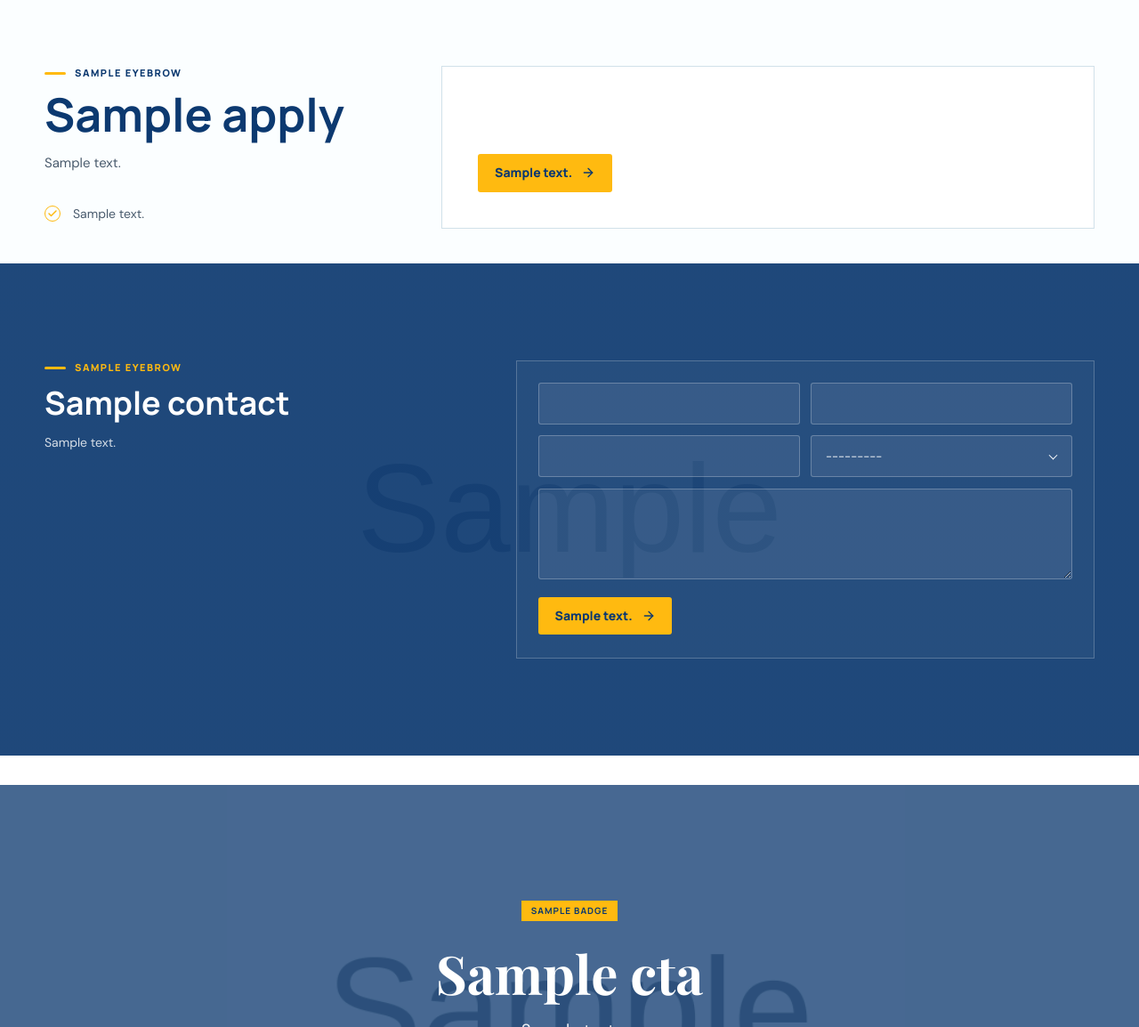
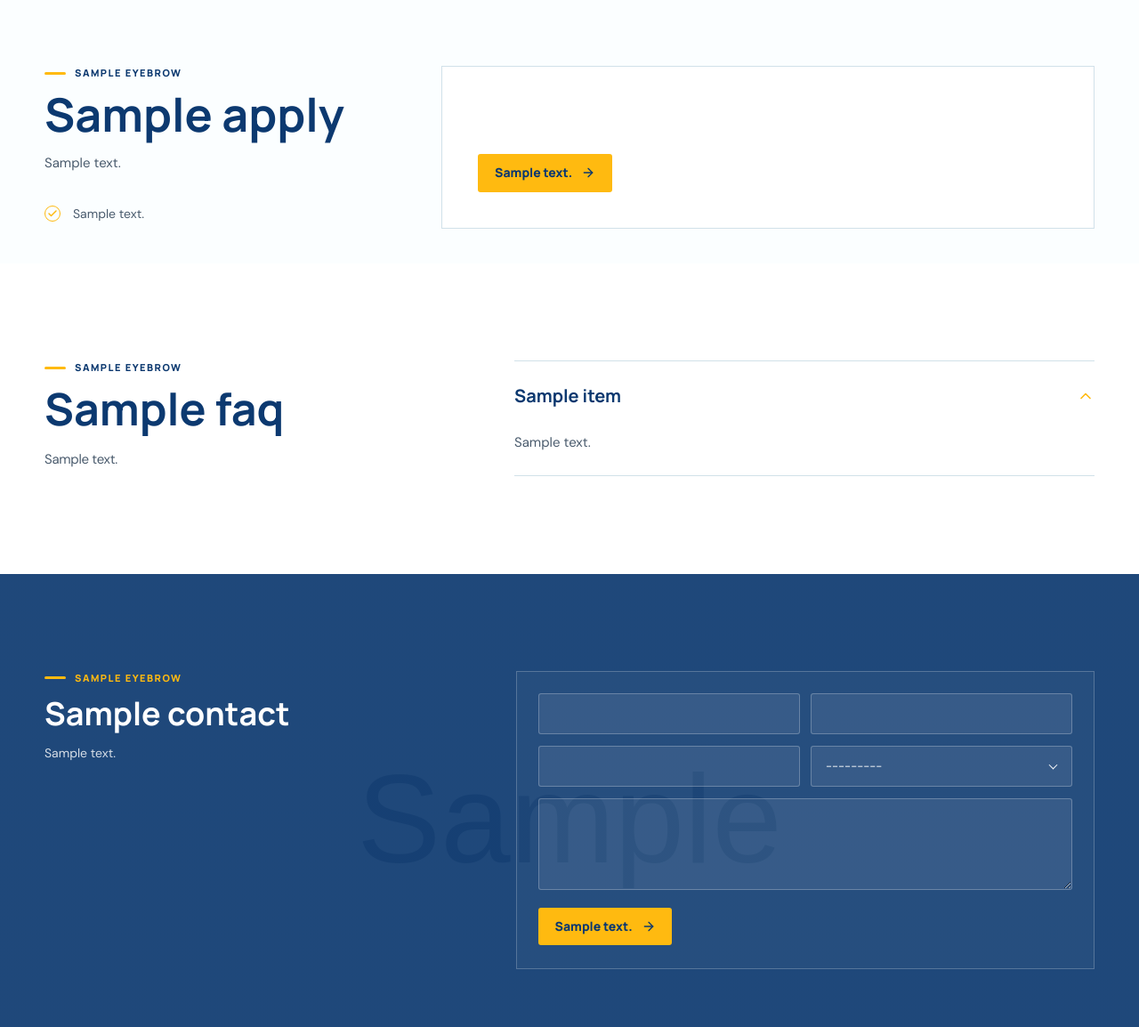
Before and after one commit to HaripriyaSathish/globaltamiluniversity, a Django app: template templates/index.html in a window 1280 px wide. Shown: the part 5346-6500 px from the top of the page at 89% size. Run offline with Django 5.2, Linux system fonts and the light colour scheme; tables that the repository leaves empty hold one stand-in row (values such as "Sample post"); the template is opened without the code that fills it: values that come from a table or form of the project are taken from there, most other values are stand-ins (such as "Sample title", 1, 10 or a date in 2020); grey boxes marked "Sample" are stand-in pictures.

Commit message:
Add FAQ section, update SEO content, send form emails in background
- New FAQ section (before Contact) editable in admin, with FAQPage
  structured data for Google
- Seed data: FAQ questions plus updated SEO title/description, hero
  and research text
- Contact/apply emails are sent in a background thread so the form
  replies instantly instead of waiting for the mail server

Co-Authored-By: Claude Opus 5.5 <noreply@anthropic.com>

```diff
--- /dev/null
+++ b/static/css/faq.css
@@ -0,0 +1,106 @@
+/* =====================================================================
+   FAQ – same grid as Research areas: 1180 wide, intro (480) + list, 48px gap
+   Accordion uses <details>/<summary>, no JavaScript needed
+   ===================================================================== */
+
+.faq {
+    background: var(--white);
+}
+
+.faq__container {
+    width: 100%;
+    max-width: 1180px;
+    margin-inline: auto;
+    padding: 109.28px 0;
+    display: grid;
+    grid-template-columns: 480px minmax(0, 1fr);
+    column-gap: 48px;
+    align-items: start;
+}
+
+/* ---------- Left: intro ---------- */
+.faq__title {
+    margin-top: 10px;
+    font-family: var(--font-heading);
+    font-size: 50px;
+    font-weight: 700;
+    line-height: 56px;
+    color: var(--navy-heading);
+}
+
+.faq__text {
+    margin-top: 16px;
+    font-family: var(--font-text);
+    font-size: 15px;
+    line-height: 26px;
+    letter-spacing: -0.3px;
+    color: var(--text);
+}
+
+/* ---------- Right: questions ---------- */
+.faq__list {
+    border-bottom: 1px solid var(--border);
+}
+
+.faq__item {
+    border-top: 1px solid var(--border);
+}
+
+.faq__question {
+    display: flex;
+    align-items: center;
+    justify-content: space-between;
+    gap: 24px;
+    padding: 24px 0;
+    cursor: pointer;
+    list-style: none;
+}
+
+.faq__question::-webkit-details-marker { display: none; }
+
+.faq__question h3 {
+    font-family: var(--font-heading);
+    font-size: 20px;
+    font-weight: 700;
+    line-height: 30px;
+    color: var(--navy);
+    transition: color .3s ease;
+}
+
+.faq__question:hover h3,
+.faq__question:focus-visible h3 { color: var(--yellow); }
+
+.faq__question:focus-visible { outline: 2px solid var(--yellow); outline-offset: 4px; }
+
+.faq__chevron {
+    color: var(--yellow);
+    transition: transform .3s ease;
+}
+
+.faq__item[open] .faq__chevron { transform: rotate(180deg); }
+
+.faq__answer {
+    max-width: 600px;
+    padding-bottom: 24px;
+    font-family: var(--font-text);
+    font-size: 15px;
+    line-height: 26px;
+    color: var(--text);
+}
+
+/* ---------- Responsive ---------- */
+@media (max-width: 1260px) {
+    .faq__container { padding-inline: 32px; grid-template-columns: 400px minmax(0, 1fr); }
+    .faq__title { font-size: 44px; line-height: 50px; }
+}
+
+@media (max-width: 992px) {
+    .faq__container { padding: 80px 24px; grid-template-columns: 1fr; row-gap: 40px; }
+}
+
+@media (max-width: 576px) {
+    .faq__container { padding: 56px 16px; }
+    .faq__title { font-size: 34px; line-height: 40px; }
+    .faq__question { padding: 20px 0; }
+    .faq__question h3 { font-size: 17px; line-height: 26px; }
+}
--- a/templates/base.html
+++ b/templates/base.html
@@ -40,6 +40,7 @@
     <link rel="stylesheet" href="{% static 'css/campus.css' %}">
     <link rel="stylesheet" href="{% static 'css/gallery.css' %}">
     <link rel="stylesheet" href="{% static 'css/apply.css' %}">
+    <link rel="stylesheet" href="{% static 'css/faq.css' %}">
     <link rel="stylesheet" href="{% static 'css/contact.css' %}">
     <link rel="stylesheet" href="{% static 'css/cta.css' %}">
     <link rel="stylesheet" href="{% static 'css/footer.css' %}">
--- a/templates/index.html
+++ b/templates/index.html
@@ -13,6 +13,7 @@
     {% if campus %}{% include 'sections/campus.html' %}{% endif %}
     {% if gallery %}{% include 'sections/gallery.html' %}{% endif %}
     {% if apply %}{% include 'sections/apply.html' %}{% endif %}
+    {% if faq %}{% include 'sections/faq.html' %}{% endif %}
     {% if contact %}{% include 'sections/contact.html' %}{% endif %}
     {% if cta %}{% include 'sections/cta.html' %}{% endif %}
     {% include 'sections/footer.html' %}
--- /dev/null
+++ b/templates/sections/faq.html
@@ -0,0 +1,25 @@
+{% load ui %}
+<section class="faq" id="faq">
+    <div class="faq__container">
+        <div class="faq__intro">
+            {% if faq.eyebrow %}<p class="eyebrow">{{ faq.eyebrow }}</p>{% endif %}
+            <h2 class="faq__title">{{ faq.title|linebreaksbr }}</h2>
+            {% if faq.description %}<p class="faq__text">{{ faq.description }}</p>{% endif %}
+        </div>
+
+        {# <details> works without JavaScript and keeps every answer in the page for search engines #}
+        <div class="faq__list">
+            {% for item in faq_questions %}
+            <details class="faq__item"{% if forloop.first %} open{% endif %}>
+                <summary class="faq__question">
+                    <h3>{{ item.question }}</h3>
+                    {% icon 'chevron-down' size=20 cls='faq__chevron' %}
+                </summary>
+                <p class="faq__answer">{{ item.answer|linebreaksbr }}</p>
+            </details>
+            {% endfor %}
+        </div>
+    </div>
+</section>
+
+<script type="application/ld+json">{{ faq_schema|safe }}</script>
--- a/website/models.py
+++ b/website/models.py
@@ -681,6 +681,37 @@ class Application(TimeStampedModel):
 
 
 # =====================================================================
+# FAQ section ("Frequently Asked Questions") – shown before Contact
+# =====================================================================
+
+class FaqSection(SingletonModel):
+    eyebrow = models.CharField("Small heading", max_length=100, blank=True, help_text='e.g. "FAQ"')
+    title = models.TextField(max_length=200, help_text="Press Enter to start a new line.")
+    description = models.TextField(blank=True)
+    is_active = models.BooleanField(default=True)
+
+    class Meta:
+        verbose_name = "FAQ Section"
+        verbose_name_plural = "FAQ Section"
+
+    def __str__(self):
+        return "FAQ Section"
+
+
+class FaqItem(OrderedItem):
+    """One question + answer. Also added to Google's FAQ structured data."""
+    section = models.ForeignKey(FaqSection, on_delete=models.CASCADE, related_name='questions')
+    question = models.CharField(max_length=255)
+    answer = models.TextField()
+
+    class Meta(OrderedItem.Meta):
+        verbose_name = "Question"
+
+    def __str__(self):
+        return self.question
+
+
+# =====================================================================
 # Contact section ("Contact Us") + submitted messages
 # =====================================================================
 
--- a/website/templatetags/ui.py
+++ b/website/templatetags/ui.py
@@ -28,6 +28,7 @@ ICONS = {
                 '.6 1 1.4 1.8 2.4 2.4.2.1.4.1.5 0l.6-.5c.2-.1.4-.2.6-.1l1.5.6c.3.1.4.3.4.5v.5c0 .3 0 .5-.4.7'
                 '-.5.3-1.2.5-1.9.4-2.6-.4-5.2-3-5.6-5.6-.1-.7.1-1.4.4-1.9z"/>',
     'arrow-right': '<path d="M5 12h14"/><path d="m12 5 7 7-7 7"/>',
+    'chevron-down': '<path d="m6 9 6 6 6-6"/>',
 
     # Academic program icons (outline, as in the design)
     'graduation-cap': '<path d="M21.42 10.922a1 1 0 0 0-.019-1.838L12.83 5.18a2 2 0 0 0-1.66 0L2.6 9.08a1 1 0 0 0 0 1.832'
```
Also changed, not shown: website/admin.py (+20 -1 lines), website/emails.py (+14 -5 lines), website/management/commands/seed_data.py (+44 -14 lines), website/views.py (+26 -2 lines), website/migrations/0014_faqsection_faqitem.py (added).
